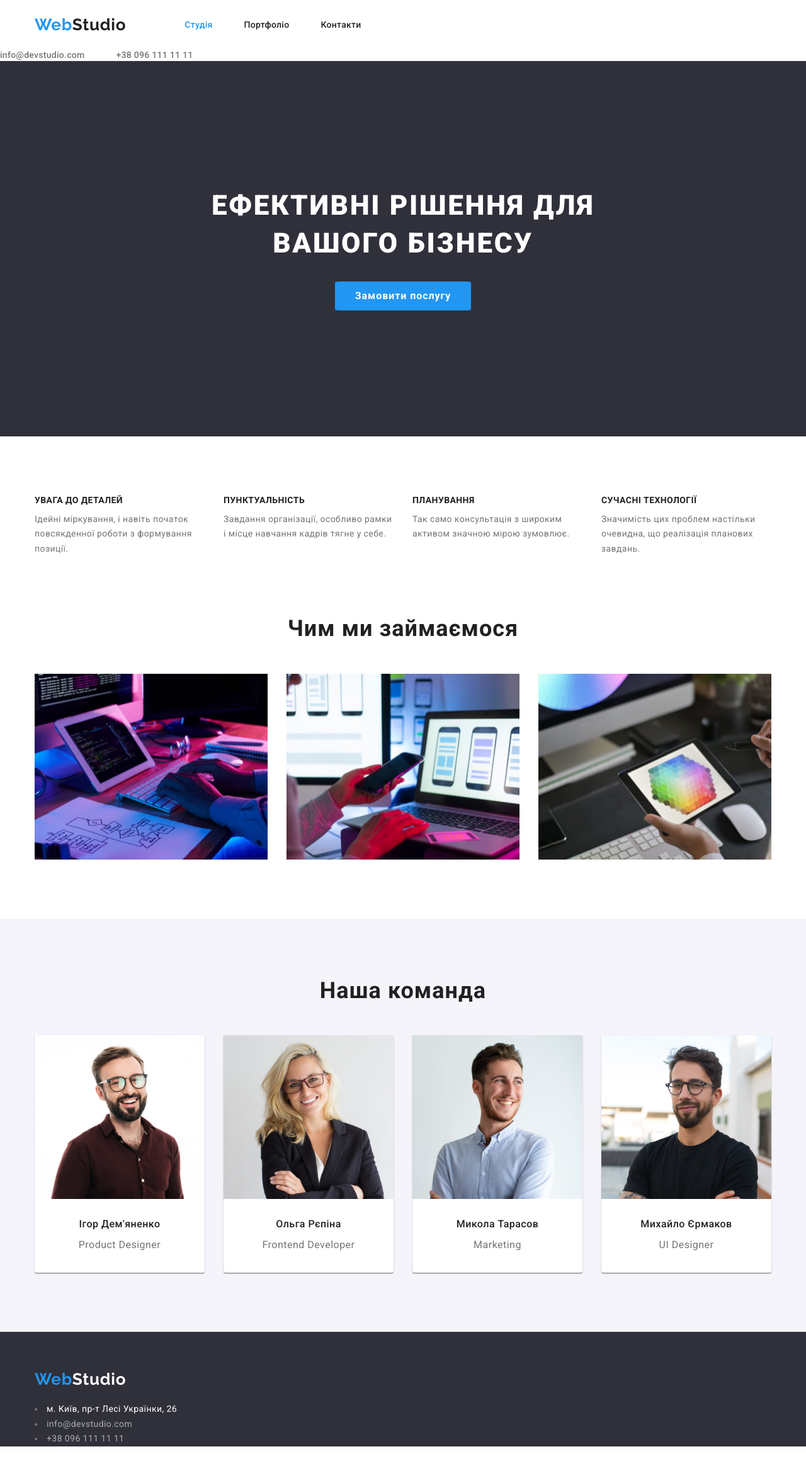
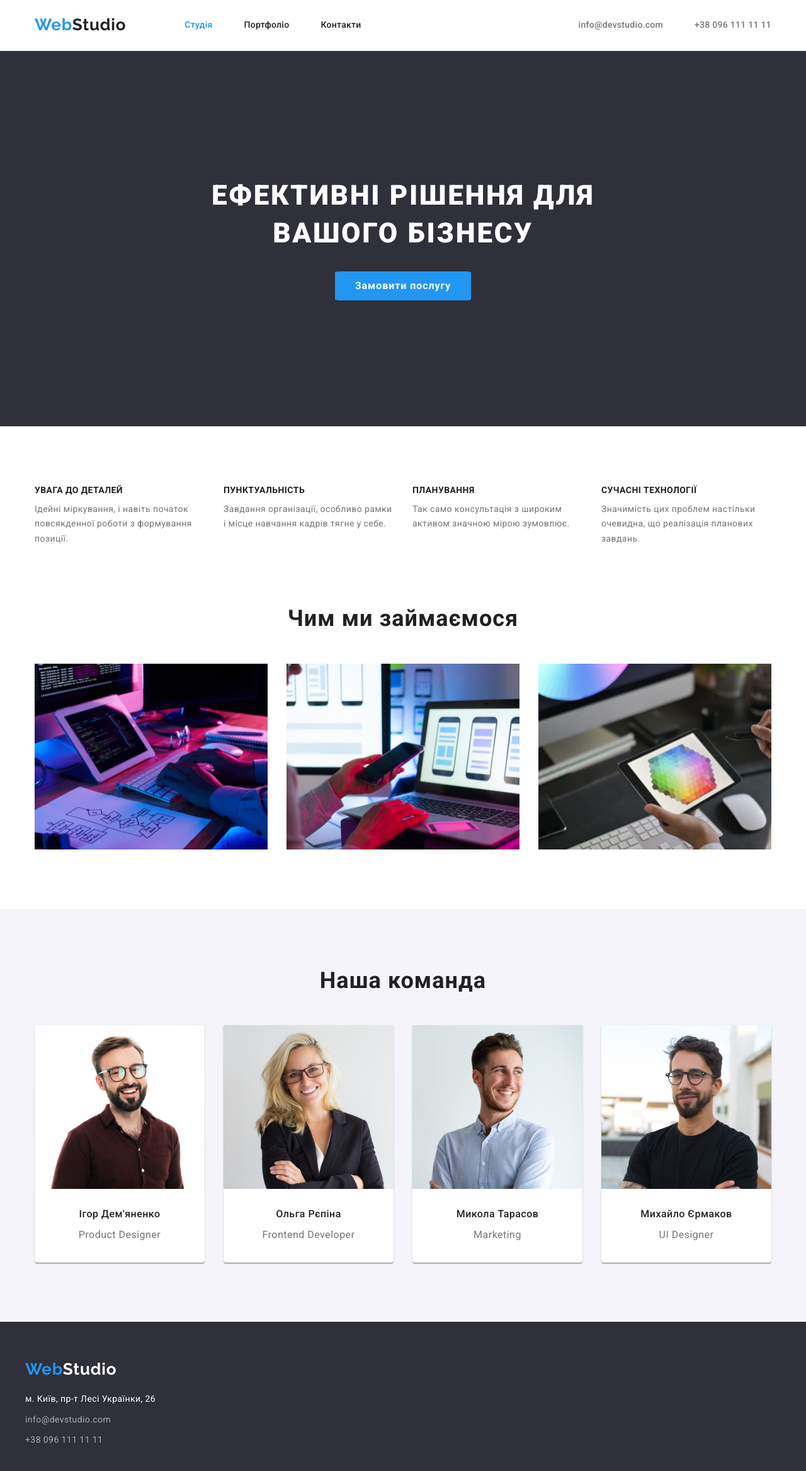
Before and after one commit to alkatsalex/goit-markup-hw-03, a plain HTML site: page index.html in a window 1280 px wide. Shown: the whole page at 63% size. Before the commit the page ends 2297 px from the top, so only its background shows below. Drawn offline with Linux system fonts and the light colour scheme.

Commit message:
Виправлення шапки

```diff
--- a/index.html
+++ b/index.html
@@ -18,29 +18,23 @@
 
 <body>
     <header class="header">
-
-        <!--Navigation-->
-
-        <nav class="container">
-
+        <div class="container main">
             <!-- Logo -->
             <a class="logo link" href="./index.html"><span class="accent-logo">Web</span>Studio</a>
-
+            <!--Navigation-->
+            <nav>
                 <ul class="site-nav list">
                     <li class="item"><a class="link position" href="./index.html">Студія</a></li>
                     <li class="item"><a class="link" href="./portfolio.html">Портфоліо</a></li>
                     <li class="item"><a class="link" href="./index.html">Контакти</a></li>
                 </ul>
-
-            <!--  -->
-
             </nav>
 
             <ul class="auth-nav list">
                 <li class="item"><a class="link" href="mailto:info@devstudio.com">info@devstudio.com</a></li>
                 <li class="item"><a class="link" href="tel:+380961111111">+38 096 111 11 11</a></li>
             </ul>
-
+        </div>
     </header>
 
     <main>
@@ -150,10 +144,11 @@
 
         <!--Address-->
 
-        <div class="container">
+        <div class="container foot-add">
             <a class="logo link" href="./index.html"><span class="accent-logo">Web</span>Studio</a>
 
             <address class="address">
+                <ul class="add-list">
                     <li class="item"><a class="link addr" href="https://goo.gl/maps/9xss51EfxwouUqXj7" target="_blank"
                             rel="noreferrer noopener">м. Київ, пр-т Лесі Українки, 26</a>
                     </li>
--- a/styles/styles.css
+++ b/styles/styles.css
@@ -68,6 +68,11 @@ img {
 
 /* header */
 
+.container.main {
+    display: flex;
+    align-items: center;
+}
+
 .container .list {
     display: flex;
 }
@@ -76,13 +81,15 @@ img {
     display: flex;
 }
 
-.header .container {
-    display: flex;
-    align-items: center;
-}
 
 .auth-nav {
     display: flex;
+}
+
+.auth-nav .link {
+    display: block;
+    padding-top: 32px;
+    padding-bottom: 32px;
 }
 
 .header {
@@ -140,6 +147,7 @@ img {
     text-decoration: none;
     color: var(--main-color-title);
 }
+
 .site-nav .link {
     display: block;
     padding-top: 32px;
@@ -235,6 +243,7 @@ img {
     padding-top: 94px;
     padding-bottom: 94px;
 }
+
 .features.section {
     padding-bottom: 0;
 }
@@ -275,7 +284,7 @@ img {
 .section.team .item {
     background-color: var(--main-background-color);
     box-shadow: 0px 1px 3px rgba(0, 0, 0, 0.12), 0px 1px 1px rgba(0, 0, 0, 0.14), 0px 2px 1px rgba(0, 0, 0, 0.2);
-        border-radius: 0px 0px 4px 4px;
+    border-radius: 0px 0px 4px 4px;
 }
 
 .section-title {
@@ -364,12 +373,13 @@ img {
     letter-spacing: 0.03em;
     color: #FFFFFF;
 }
- .add-list {
+
+.add-list {
     list-style: none;
 }
 
 .add-list .item:not(:last-child) {
-margin-bottom: 9px;
+    margin-bottom: 9px;
 }
 
 .link.addr:hover {
@@ -381,14 +391,17 @@ margin-bottom: 9px;
 }
 
 .footer .logo {
-    padding-top: 60px;
     margin-bottom: 20px;
+}
+
+.container.foot-add {
+    padding: 60px 0;
 }
 
 /* PORTFOLIO */
 
 .title-port {
-   margin-bottom: 4px;
+    margin-bottom: 4px;
     font-weight: 700;
     font-size: 18px;
     line-height: 2;
```
Also changed, not shown: portfolio.html (+11 -15 lines). Lines whose indentation alone changed are shown as unchanged.
